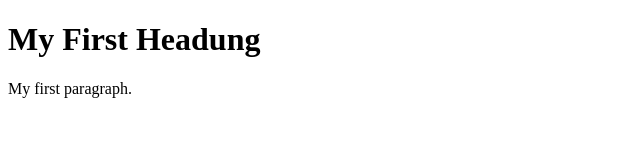
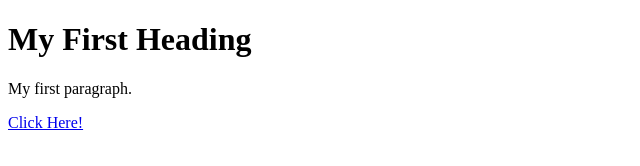
Before and after one commit to helendotr/webpage2, a plain HTML site: page index.html in a window 1280 px wide. Shown: the whole page, without its empty margins (0-640 px from the left). Drawn offline with Linux system fonts and the light colour scheme.

Commit message:
atjaunot index.html

```diff
--- a/index.html
+++ b/index.html
@@ -2,8 +2,10 @@
 <html>
 <body>
 
-<h1>My First Headung</h1>
+<h1>My First Heading</h1>
 <p>My first paragraph.</p>
+
+<a href="otra_lapa.html">Click Here!</a>
 
 </body>
 </html>
```
